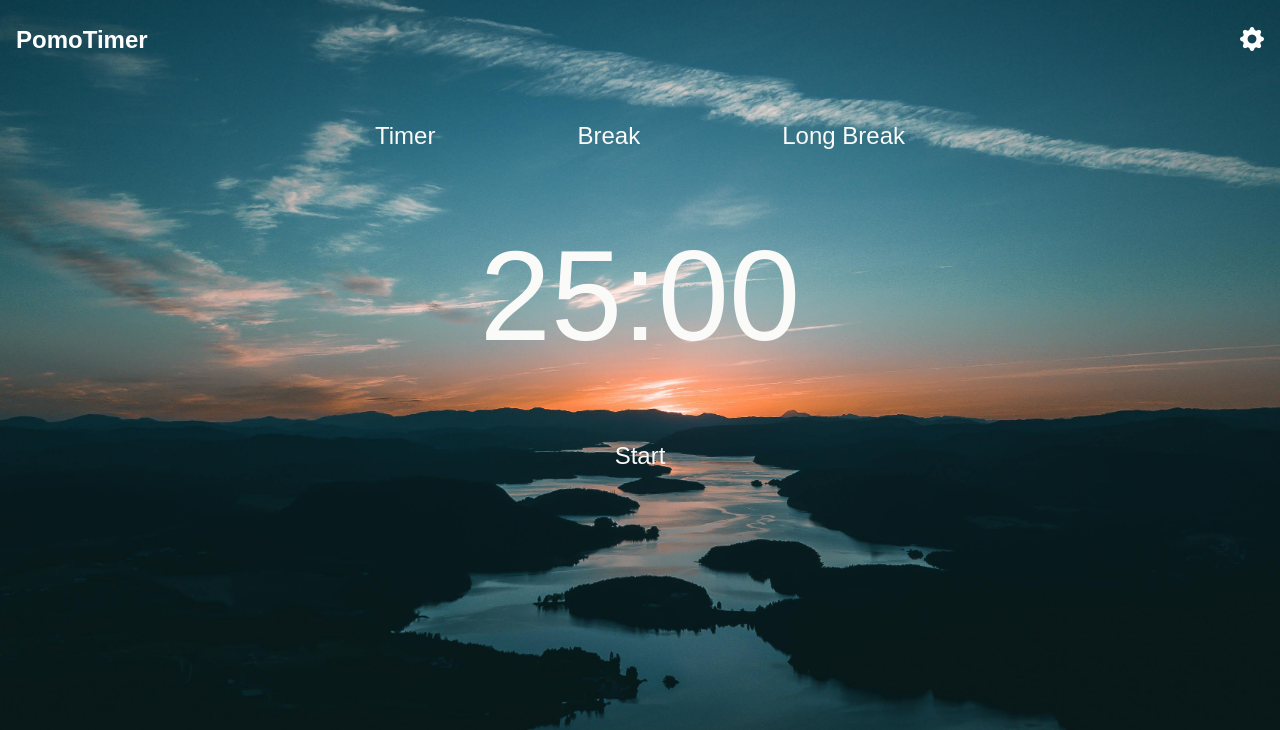
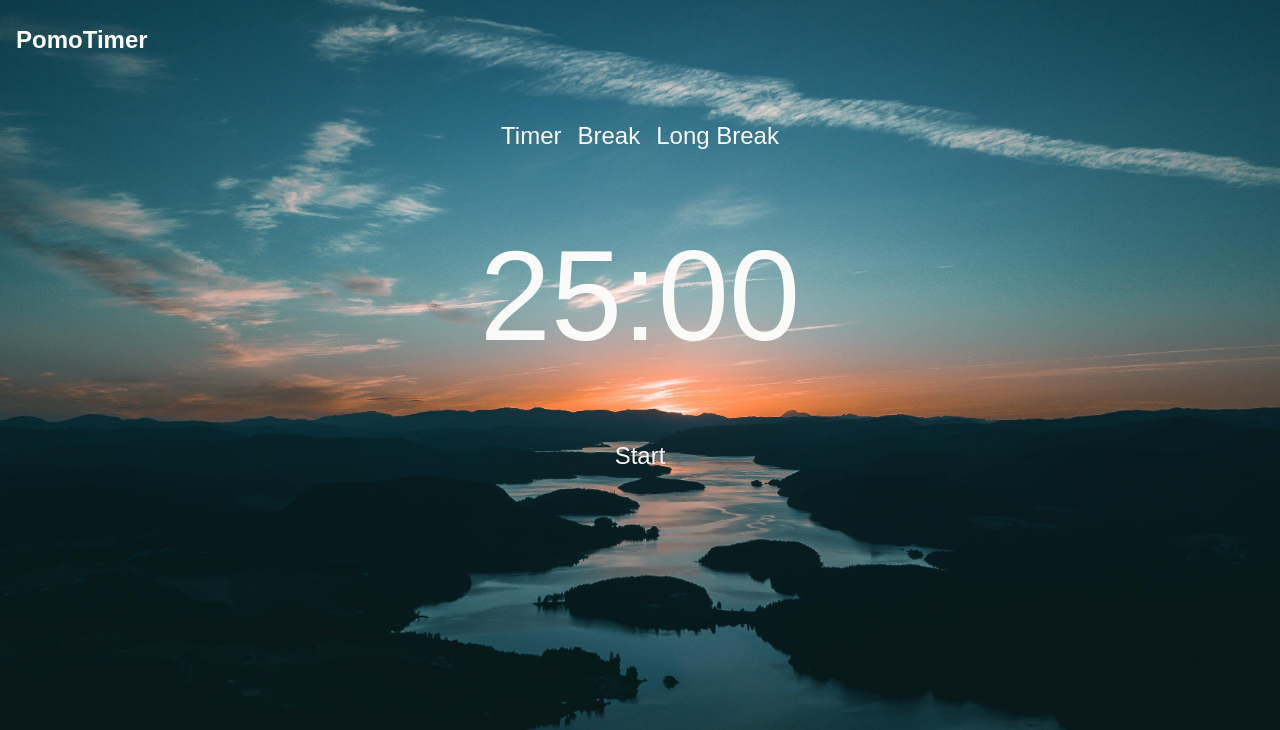
Before and after one commit to Myke003/pomotimer, a website built with Vite: page index.html in a window 1280 px wide. Shown: the top 730 px of the page. Built offline with nearby package versions, Linux system fonts and the light colour scheme.

Commit message:
Footer links fixed

```diff
--- a/index.html
+++ b/index.html
@@ -12,16 +12,16 @@
     <div id="app" class="min-h-screen flex flex-col items-center font-poppins pomodoro text-stone-50 text-shadow-stone-600">
       <header class="flex w-screen h-20 p-4 justify-between items-center text-white">
         <h1 class="text-2xl font-bold cursor-pointer">PomoTimer</h1>
-        <button class="cursor-pointer text-2xl">
-          <i class="bi bi-gear-fill"></i>
+        <button class="text-2xl">
+         <!-- <i class="bi bi-gear-fill"></i>-->
         </button>
       </header>
 
       <div class="pomodoro-container flex flex-col items-center justify-center pt-10 w-min md:w-auto text-2xl font-poppins">
-        <div class="pomo-options flex justify-around w-screen md:w-2xl pb-20">
-          <button id="pomodoro" class="cursor-pointe">Timer</button>
-          <button id="short-break" class="cursor-pointer">Break</button>
-          <button id="long-break" class="cursor-pointer">Long Break</button>
+        <div class="pomo-options flex justify-center w-screen space-x-4 pb-20">
+          <button id="pomodoro" class="pomo-btn">Timer</button>
+          <button id="short-break" class="pomo-btn">Break</button>
+          <button id="long-break" class="pomo-btn">Long Break</button>
         </div>
 
         <div class="flex text text-9xl pb-20">
@@ -29,7 +29,7 @@
         </div>
 
         <div class="timer-btn-container flex pb-12">
-          <button id="timer-btn" class="btn-timer-pomo">Start</button>
+          <button id="timer-btn" class="btn-timer-pomo pomo-btn">Start</button>
         </div>
       </div>
       <footer class="flex mt-auto w-full justify-between p-4">
@@ -39,14 +39,13 @@
           <a href="https://github.com/Myke003" target="_blank">
             <i class="bi bi-github"></i>
           </a>
-          <a href="www.linkedin.com/in/miguellozano21" target="_blank">
+          <a href="https://www.linkedin.com/in/miguellozano21" target="_blank">
             <i class="bi bi-linkedin"></i>
           </a>
         </div>
       </footer>
     </div>
 
-
     <script type="module" src="src/js/app.js"></script>
     <script src="src/js/themes.js"></script>
   </body>
```
